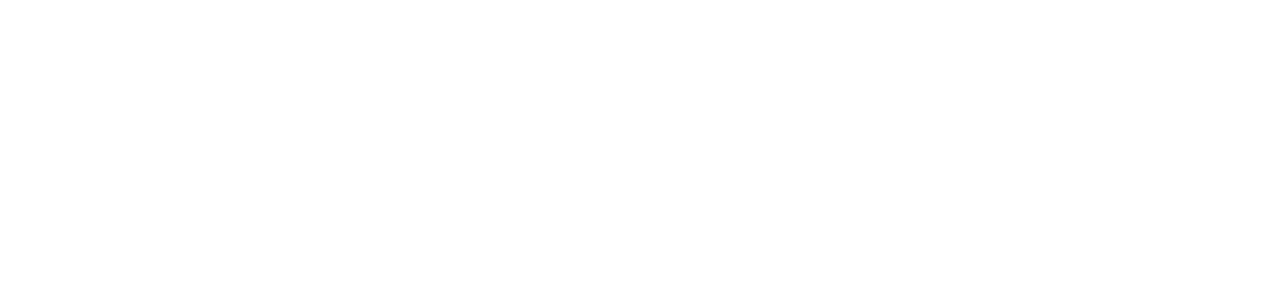
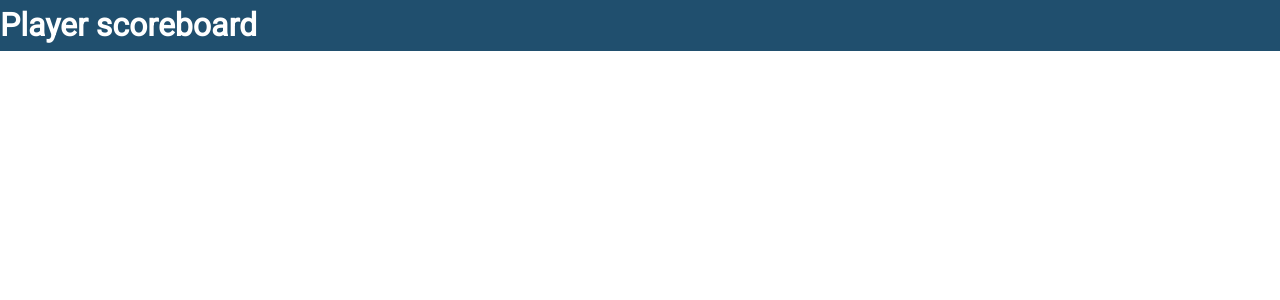
Before and after one commit to johnjamesmartin/Svelte-Player-Scoreboard, a Svelte app: page / in a window 1280 px wide. Shown: the top 300 px of the page. Built offline with nearby package versions, Linux system fonts and the light colour scheme.

Commit message:
Add Navbar

```diff
--- a/src/App.svelte
+++ b/src/App.svelte
@@ -1,4 +1,5 @@
 <script>
+  import Navbar from "./Navbar.svelte";
   let players = [
     {
       name: "Bennie Duncan",
@@ -23,4 +24,5 @@
   ];
 </script>
 
+<Navbar />
 <div class="container" />
--- /dev/null
+++ b/src/Navbar.svelte
@@ -0,0 +1,3 @@
+<div class="navb bg-primary">
+  <h1>Player scoreboard</h1>
+</div>
```
